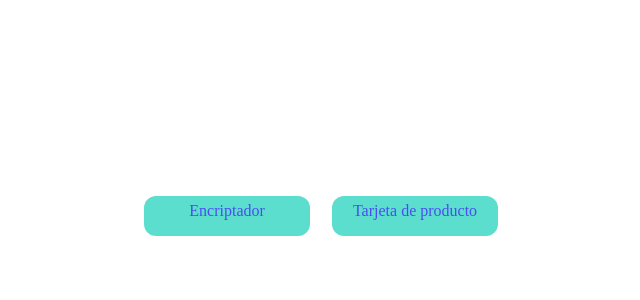
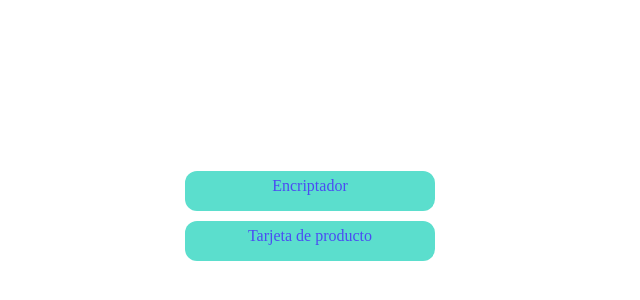
Before and after one commit to miller-vrg/miller-vrg.github.io, a plain HTML site: page index.html in a window 1280 px wide. Shown: the part 170-470 px from the top of the page, without its empty margins (330-970 px from the left). Drawn offline with Linux system fonts and the light colour scheme.

Commit message:
correción de botones

```diff
--- a/css/style.css
+++ b/css/style.css
@@ -16,15 +16,16 @@ body{
     width: 90%;
     height: 90vh;
     display: flex;
+    flex-flow: column;
     align-items: center;
     justify-content: center;
 }
 
 .container a{
     text-decoration: none;
-    margin-left: 2%;
+    margin: 5px auto;
     padding: 6px 0;
-    width: 15%;
+    width: 250px;
     text-align: center;
     height: 40px;
     border-radius: 12px;
--- a/index.html
+++ b/index.html
@@ -9,7 +9,13 @@
     <script src="js/script.js" defer></script>
 </head>
 <body>
+    <head>
+        <nav>
+
+        </nav>
+    </head>
     <main class="container">
+
         <a href="/projects/encriptador/" class="encriptador">Encriptador </a>
         <a href="/projects/tarejta-producto/" class="product">Tarjeta de producto</a>
     </main>
```
